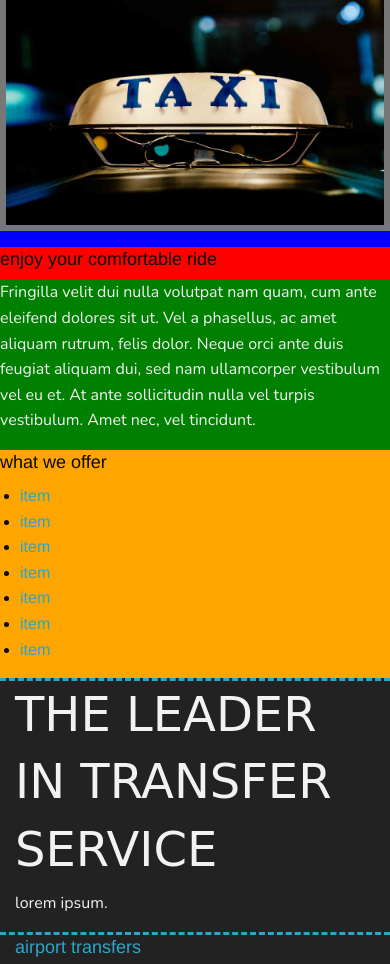
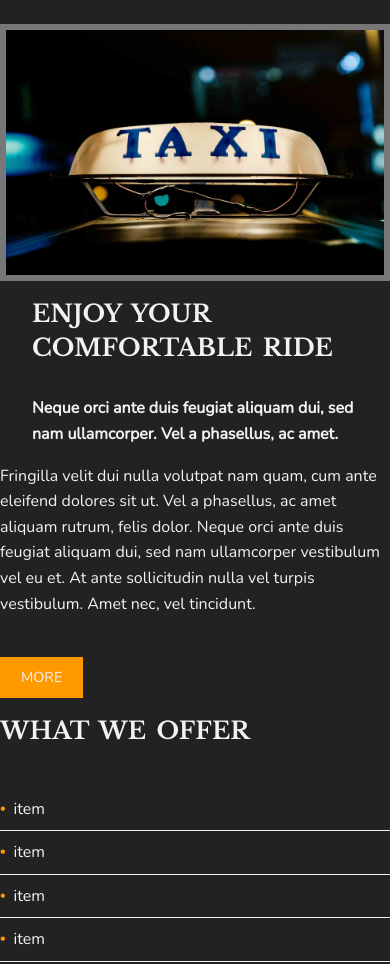
Before and after one commit to shenole/fx-03, a plain HTML site: page index.html in a window 390 px wide. Shown: the part 1381-2345 px from the top of the page. Drawn offline with nearby package versions, Linux system fonts and the light colour scheme; a web font is replaced by a local one.

Commit message:
content section is complete. Tweaks needed for phone view

```diff
--- a/index.html
+++ b/index.html
@@ -37,22 +37,25 @@
               <div class="columns large-8 small-12 green">
                 <article>
                   <div class="row">
-                    <div class="columns large-6 medium-6 small-12 pic main">
+                    <div class="columns large-4 medium-6 small-12 pic main">
                       <p><img src="images/pic02.jpg" class="bordered-pic"></p>
-                      <!--<p>Fringilla velit dui nulla volutpat nam quam, cum ante eleifend dolores sit ut. Vel a phasellus, ac amet aliquam rutrum, felis dolor. Neque orci ante duis feugiat aliquam dui, sed nam ullamcorper vestibulum vel eu et. At ante sollicitudin nulla vel turpis vestibulum. Amet nec, vel tincidunt.</p>-->
                     </div>
-                    <div class="columns large-6 medium-6 small-12 ride main">
+                    <div class="columns large-8 medium-6 small-12 ride main">
                       <h4>enjoy your comfortable ride</h4>
+                      <br>
+                      <p class="bold">Neque orci ante duis feugiat aliquam dui, sed nam ullamcorper. Vel a phasellus, ac amet.</p>
                     </div>
                   </div>
                   <div class="row">
-                    <div class="columns small-12 main">
+                    <div class="columns large-10 small-12 main">
                       <p>Fringilla velit dui nulla volutpat nam quam, cum ante eleifend dolores sit ut. Vel a phasellus, ac amet aliquam rutrum, felis dolor. Neque orci ante duis feugiat aliquam dui, sed nam ullamcorper vestibulum vel eu et. At ante sollicitudin nulla vel turpis vestibulum. Amet nec, vel tincidunt.</p>
+                      <br>
+                      <button class="button warning">more</button>
                     </div>
                   </div>
                 </article>
               </div>
-              <div class="columns large-4 small-12 orange main">
+              <div class="columns large-4 small-12 main">
                 <h4>what we offer</h4>
                 <ul>
                   <li><a href="#">item</li>
@@ -67,16 +70,16 @@
             </div>
           </section>
     <!-- title band -->
-          <section class="slate-grey">
+          <section class="slate-grey title-band">
             <div class="row">
               <div class="columns small-12 dashed">
                 <h2>the leader in transfer service</h2>
-                <p>lorem ipsum.</p>
+                <p>Vitae vel aliquam, vel eu suspendisse vivamus, dui pede orci metus.</p>
               </div>
             </div>
           </section>
     <!-- content section 2 -->
-          <section class="slate-grey">
+          <section class="slate-grey content-section-two content-justfy">
             <div class="row">
               <div class="columns large-3 small-12">
                 <h4>airport transfers</h4>
--- a/styles/main.scss
+++ b/styles/main.scss
@@ -39,16 +39,36 @@ body {
 }
 
 .content-section-one {
-  margin-top: 70px;
+  margin-top: 120px;
 }
 
 .no-margin {
   margin: 0;
 }
 
-p {
+.button {
+  border-radius: 0;
+  padding-left: 20px;
+  padding-right: 20px;
+  font-family: 'Nunito', sans-serif;
+  text-transform: uppercase;
+  color: $mist;
+}
+
+@include titleTwo;
+@include titleFour;
+
+p, a {
   font-family: 'Nunito', sans-serif;
   color: $mist;
+}
+
+.bold {
+  font-weight: bold;
+}
+
+a:hover{
+  color: $yellowCab;
 }
 
 .purple {
@@ -56,20 +76,18 @@ p {
 }
 
 .green {
-  background-color: green;
   display: flex;
 }
 
 .pic {
-  background-color: blue;
   flex: 1 1 auto;
   flex-wrap: wrap;
 }
 
 .ride {
-  background-color: red;
   flex: 1 1 auto;
   flex-wrap: wrap;
+  padding: 0 2rem;
 }
 
 .orange {
@@ -77,6 +95,7 @@ p {
 }
 
 .dashed {
+  border-color: $mist;
   border-top-style: dashed;
   border-bottom-style: dashed;
 }
@@ -92,13 +111,33 @@ p {
   padding: 4.75rem 3rem;
 }
 
-@include titleTwo;
+//content section 1
+ul {
+  list-style-type: none;
+  margin-top: 40px;
+  margin-left: 0;
+}
 
-//content section 1
+li {
+  padding: 8px 0;
+  border-bottom: 1px solid $mist;
+}
+
+li::before {
+  content: "\2022";
+  color: $yellowCab;
+  margin-right: 8px;
+}
 
 //title band
+.title-band {
+  margin-top: 90px;
+}
 
 //content section 2
+.content-section-two {
+  margin-top: 30px;
+}
 
 //footer
 .footer {
--- a/styles/mixins.scss
+++ b/styles/mixins.scss
@@ -11,3 +11,13 @@
     color: $mist;
   }
 }
+
+@mixin titleFour {
+  h4 {
+    font-family: 'Libre Baskerville', serif;
+    font-size: 1.5rem;
+    word-spacing: .25rem;
+    text-transform: uppercase;
+    color: $mist;
+  }
+}
```
Also changed, not shown: styles/css/foundation.css, styles/css/main.css, styles/css/main.min.css.
